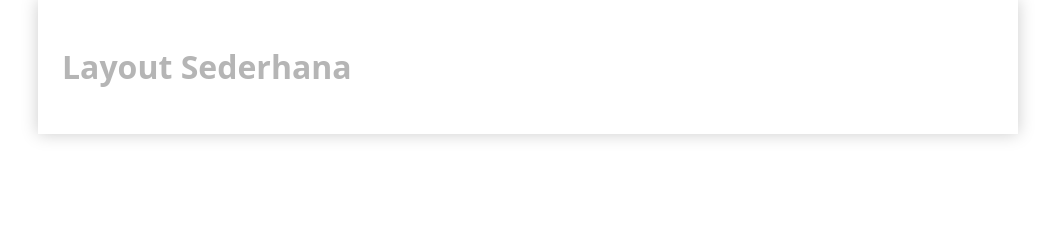
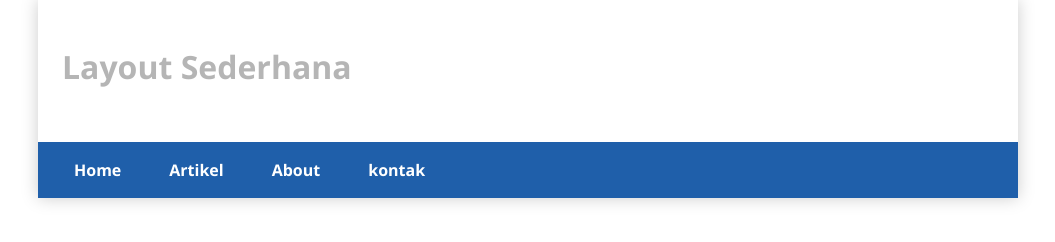
Before and after one commit to Ridwanwildan/Lab6Web, a plain HTML site: page index.html in a window 1280 px wide. Shown: the whole page, without its empty margins (112-1167 px from the left). Drawn offline with nearby package versions, Linux system fonts and the light colour scheme.

Commit message:
add navbar

```diff
--- a/index.html
+++ b/index.html
@@ -13,6 +13,21 @@
                 Layout Sederhana
             </h1>
         </header>
+        <nav class="navbar navbar-expand-lg bg-color-blue">
+            <div class="container-fluid">
+              <button class="navbar-toggler" type="button" data-bs-toggle="collapse" data-bs-target="#navbarNavAltMarkup" aria-controls="navbarNavAltMarkup" aria-expanded="false" aria-label="Toggle navigation">
+                <span class="navbar-toggler-icon"></span>
+              </button>
+              <div class="collapse navbar-collapse" id="navbarNavAltMarkup">
+                <div class="navbar-nav">
+                  <a class="nav-link active fw-bolder font-color-white px-4" aria-current="page" href="#">Home</a>
+                  <a class="nav-link fw-bolder font-color-white px-4" href="#">Artikel</a>
+                  <a class="nav-link fw-bolder font-color-white px-4" href="#">About</a>
+                  <a class="nav-link fw-bolder font-color-white px-4" href="#">kontak</a>
+                </div>
+              </div>
+            </div>
+          </nav>
     </div>
 </head>
 <body>
--- a/style.css
+++ b/style.css
@@ -1,3 +1,10 @@
+@import url('https://fonts.googleapis.com/css2?family=Open+Sans:ital,wght@0,300;0,400;0,600;0,700;0,800;1,300;1,400;1,600;1,700;1,800&display=swap');
+@import url('https://fonts.googleapis.com/css2?family=Open+Sans+Condensed:ital,wght@0,300;0,700;1,300&display=swap');
+
+body {
+    font-family: 'Open Sans', sans-serif !important;
+}
+
 .container-custom {
     width: 980px;
     margin: 0 auto;
@@ -7,3 +14,15 @@
 .font-color-grey {
     color: #b5b5b5;
 }
+
+.font-color-white {
+    color: #fff !important;
+}
+
+.bg-color-blue {
+    background-color: #1f5faa;
+}
+
+.nav-active-color {
+    background-color: #2b83ea;
+}
```
